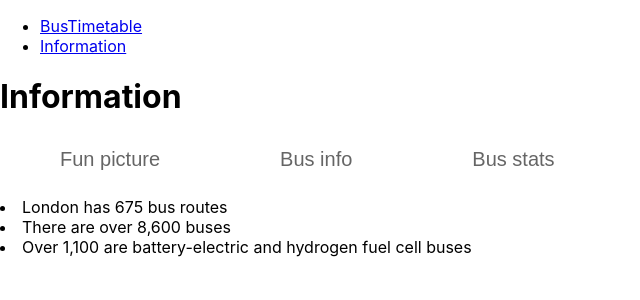
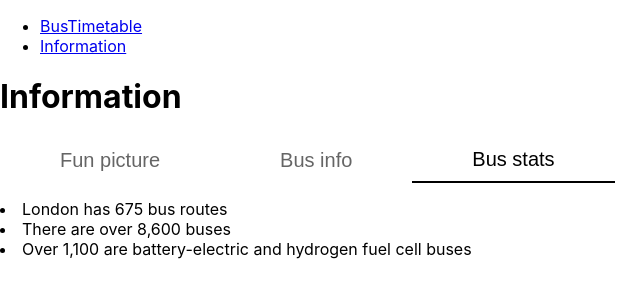
Before and after one commit to Jessica-Al/Busboard, a React (Create React App) app: page /information in a window 1280 px wide. Both pictures are taken after a click on the button "Bus stats". Shown: the top 300 px of the page, without its empty margins (0-640 px from the left). Built offline with nearby package versions, Linux system fonts and the light colour scheme.

Commit message:
added line to active tab

```diff
--- a/src/pages/Information.tsx
+++ b/src/pages/Information.tsx
@@ -1,8 +1,8 @@
 import busImage from '../../src/London_Bus.jpg';
 import styled from "styled-components";
-import { useState } from 'react';
+import React, { useState } from 'react';
 
-const Tab = styled.button`
+const Tab = styled.button<{ $active1?: boolean; }>`
   font-size: 20px;
   padding: 10px 60px;
   cursor: pointer;
@@ -10,40 +10,41 @@ const Tab = styled.button`
   background: white;
   border: 0;
   outline: 0;
+  ${props =>
+    props.$active1 &&
+    `
+    border-bottom: 2px solid black;
+    opacity: 1;
+    `};
 `;
 
-const BusImage = () => {
-    return (<img src={busImage} alt="bus" width="300"/>)
-}
+const BusImage : React.FC = () => <img src={busImage} alt="bus" width="300"/>
 
-const BusInfo = () => {
+const BusInfo : React.FC = () => {
     return (
     <div>
         Buses have been a mode of transport in London since 1829
     </div>)
 }
 
-const BusStats = () => {
+const BusStats : React.FC = () => {
+  const stats = ['London has 675 bus routes', 'There are over 8,600 buses', 'Over 1,100 are battery-electric and hydrogen fuel cell buses']
     return (
     <div>
+      {stats.map((stat) => (
         <li>
-            London has 675 bus routes
+            {stat}
         </li>
-        <li>
-            There are over 8,600 buses
-        </li>
-        <li>
-            Over 1,100 are battery-electric and hydrogen fuel cell buses
-        </li>
+      ))}
 
     </div>)
 }
-
 
 const ButtonGroup = styled.div`
   display: flex;
 `;
 const types = ["Fun picture", "Bus info", "Bus stats"];
+let active1: boolean;
 function TabGroup() {
   const [active, setActive] = useState(types[0]);
   return (
@@ -52,6 +53,7 @@ function TabGroup() {
         {types.map((type) => (
           <Tab
             key={type}
+            $active1={active === type}
             onClick={() => setActive(type)}
           >
             {type}
@@ -59,22 +61,34 @@ function TabGroup() {
         ))}
       </ButtonGroup>
       <p />
-      <p> {chooseResult(active)} </p>
+      <ChooseResult active={active} />
     </>
   );
 }
 
-const chooseResult = (active: string) => {
+enum TabChoices {
+  FunPic = 'Fun picture',
+  BusStats = 'Bus stats',
+  BusInfo = 'Bus info',
+}
+
+interface Props {
+  active: string;
+}
+
+const ChooseResult: React.FC<Props> = ({active}) => {
     switch (active) {
         case 'Fun picture': {
-            return (<> {BusImage()} </>)
+            return <BusImage />
         }
         case 'Bus stats': {
-            return (<> {BusStats()} </>)
+            return <BusStats/>
         }
         case 'Bus info': {
-            return (<> {BusInfo()} </>)
+            return <BusInfo/>
         }
+        default:
+          return null
     }
 }
 
@@ -82,7 +96,7 @@ const Information = () => {
     return (
     <>
         <h1>Information</h1>
-        {TabGroup()}
+        <TabGroup/>
     </>)
   };
 
```
